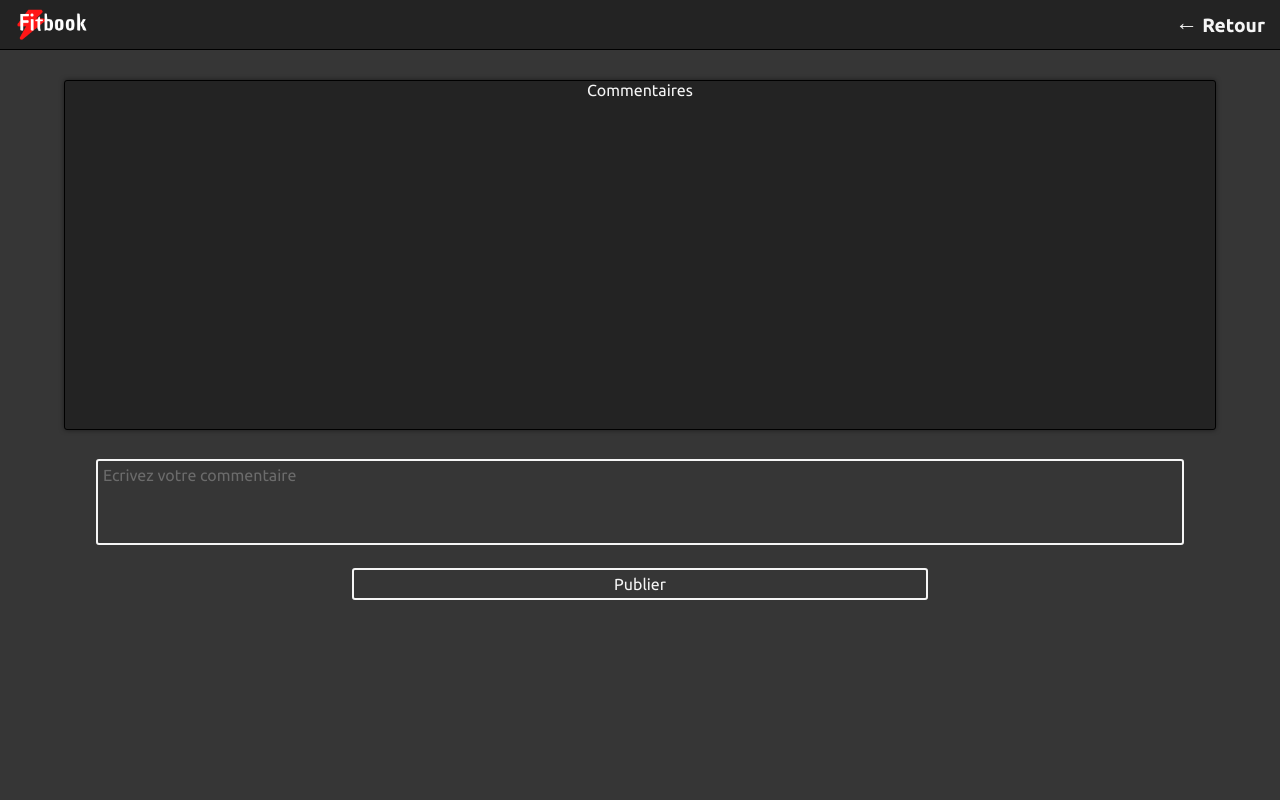
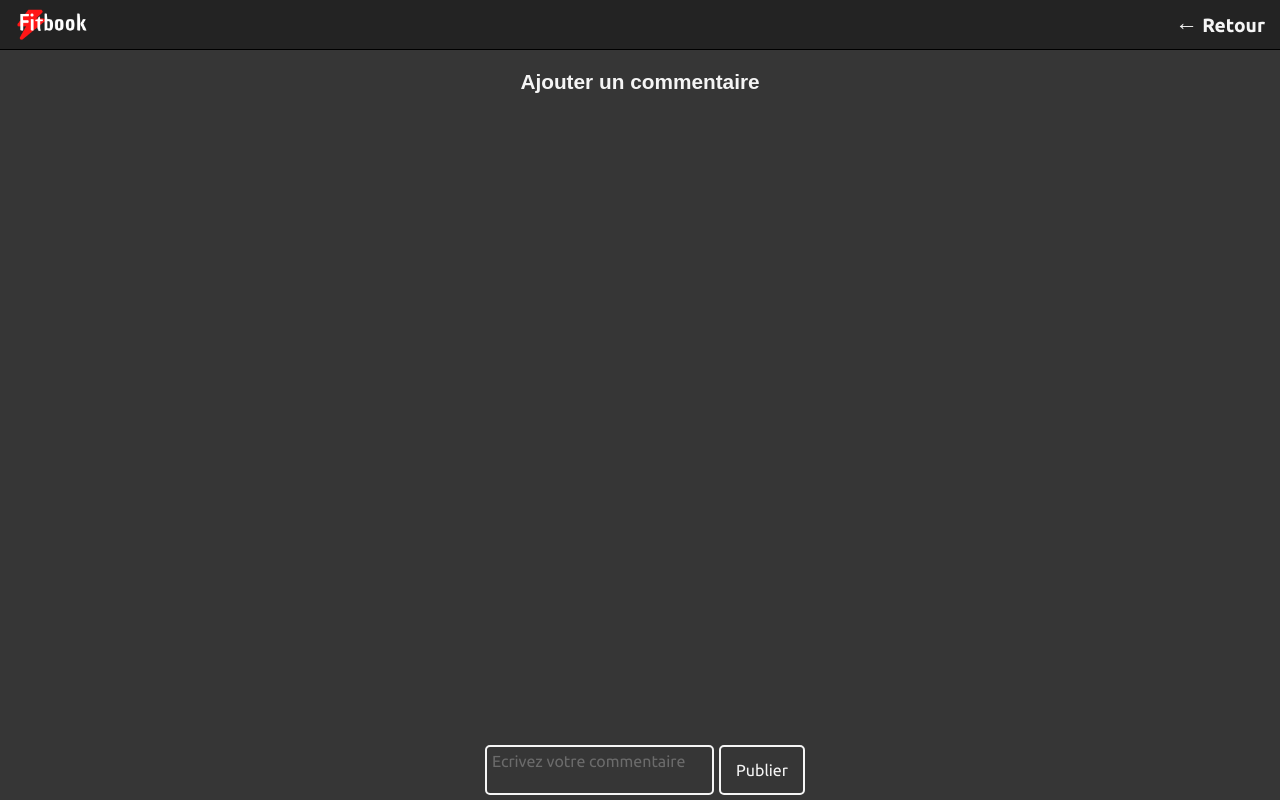
Before and after one commit to chaoukifrej/Fitbook, a Vue app: page /Comment in a window 1280 px wide. Built offline with nearby package versions, Linux system fonts and the light colour scheme; a web font is replaced by a local one.

Commit message:
beforeMount et petite modif sur Post.vue

```diff
--- a/src/App.vue
+++ b/src/App.vue
@@ -25,7 +25,7 @@ export default {
   },
 
   //Mise en place du Local Storage
-  mounted() {
+  beforeMount() {
     localStorage.getItem("token")
       ? (this.token = JSON.parse(localStorage.getItem("token")))
       : (this.token = "");
--- a/src/components/Post.vue
+++ b/src/components/Post.vue
@@ -70,6 +70,7 @@ export default {
       const options = {
         method: "POST",
         headers: {
+          "Content-Type": "application/json",
           Authorization: "bearer " + this.token.value,
         },
         body: JSON.stringify(body),
--- a/src/views/Comment.vue
+++ b/src/views/Comment.vue
@@ -1,17 +1,18 @@
 <template>
   <div class="comment">
     <Header />
-    <div class="nom">
-      <label for="commentaire">Commentaires</label>
+    <h2>Ajouter un commentaire</h2>
+    <div class="commentaires"></div>
+    <form @submit.prevent>
       <textarea
         v-model="commentaire"
         name="message"
-        cols="20"
-        rows="4"
+        cols="auto"
+        rows="auto"
         placeholder="Ecrivez votre commentaire"
       ></textarea>
       <input type="submit" value="Publier" @click="sendComment" />
-    </div>
+    </form>
   </div>
 </template>
 
@@ -61,42 +62,30 @@ export default {
 
 <style lang="scss">
 .comment {
-  .nom {
-    background-color: #232323;
-    box-shadow: 0 0px 5px rgba(0, 0, 0, 0.5);
-    border: 1px solid #000000;
-    border-radius: 3px;
-    width: 90%;
-    margin: 20px 5%;
-    padding: 10 10px;
-    height: 350px;
+  h2 {
+    font-size: 1.3rem;
+    margin: 10px 0 10px;
   }
-  input {
-    margin-top: 20px;
-    width: 45vw;
+  .commentaires {
+    height: 60vh;
+  }
+  form {
+    display: flex;
+    justify-content: center;
+    position: fixed;
+    bottom: 0;
+    margin: 5px;
+    width: 100%;
+    textarea {
       padding: 5px;
       border: 2px solid whitesmoke;
-    border-radius: 3px;
+      border-radius: 5px;
       background-color: transparent;
       color: whitesmoke;
       outline: none;
       font-size: 1rem;
       transition: 0.4s;
       resize: none;
-  }
-  textarea {
-    margin-top: 360px;
-    width: 85vw;
-    padding: 5px;
-    border: 2px solid whitesmoke;
-    border-radius: 3px;
-    background-color: transparent;
-    color: whitesmoke;
-    outline: none;
-    font-size: 1rem;
-    transition: 0.4s;
-    resize: none;
-
       &::placeholder {
         color: rgb(107, 107, 107);
       }
@@ -104,5 +93,27 @@ export default {
         border: 2px solid #ff1616;
       }
     }
+    input[type="submit"] {
+      margin-left: 5px;
+      font-size: 1rem;
+      padding: 5px 15px;
+      border: 2px solid whitesmoke;
+      background-color: transparent;
+      border-radius: 5px;
+      color: whitesmoke;
+      outline: none;
+      transition: 0.4s;
+      &:active {
+        transform: scale(0.98);
+        border: 2px solid #ff1616;
+        color: #ff1616;
+      }
+      &:focus {
+        transform: scale(0.98);
+        border: 2px solid #ff1616;
+        color: #ff1616;
+      }
+    }
+  }
 }
 </style>
--- a/src/views/Perso.vue
+++ b/src/views/Perso.vue
@@ -90,9 +90,7 @@ export default {
         "https://fitbook-api.osc-fr1.scalingo.io/user?limit=8000",
         options
       );
-      console.log(response.status);
       const data = await response.json();
-      console.log(data);
       this.firstname = data.firstname;
       this.lastname = data.lastname;
       this.age = data.age;
```
Lines whose indentation alone changed are shown as unchanged.
